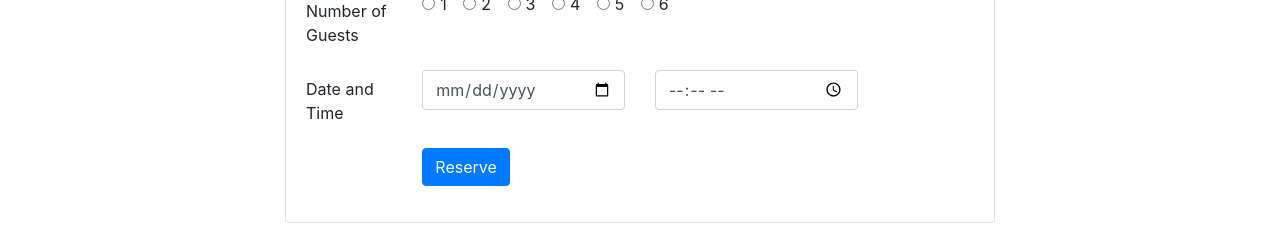
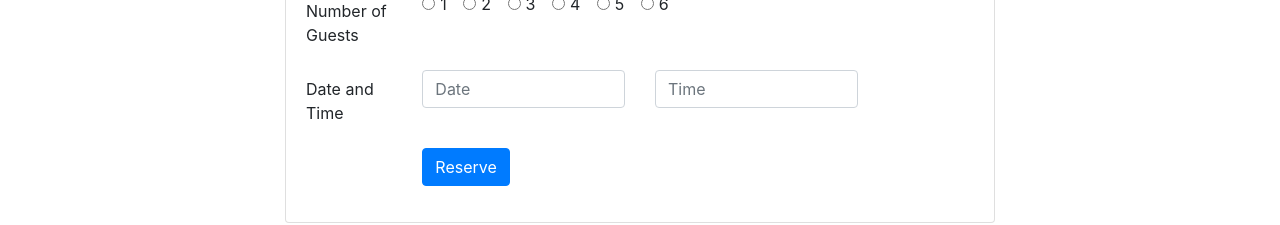
Before and after one commit to kostamir/conFusion, a website: page index.html in a window 1280 px wide. Shown: the part 1672-1897 px from the top of the page. Drawn offline with nearby package versions, Linux system fonts and the light colour scheme.

Commit message:
Minor correction.

```diff
--- a/index.html
+++ b/index.html
@@ -135,10 +135,10 @@
                             <div class="form-group row">
                                 <label for="telnum" class="col-lg-2 col-form-label">Date and Time</label>
                                 <div class="col-sm-4">
-                                    <input type="date" class="form-control" id="date" name="date" placeholder="Date">
+                                    <input type="num" class="form-control" id="date" name="date" placeholder="Date">
                                 </div>
                                 <div class="col-sm-4">
-                                    <input type="time" class="form-control" id="time" name="time" placeholder="Time">
+                                    <input type="num" class="form-control" id="time" name="time" placeholder="Time">
                                 </div>
                             </div>
                             <div class="form-group row">
```
